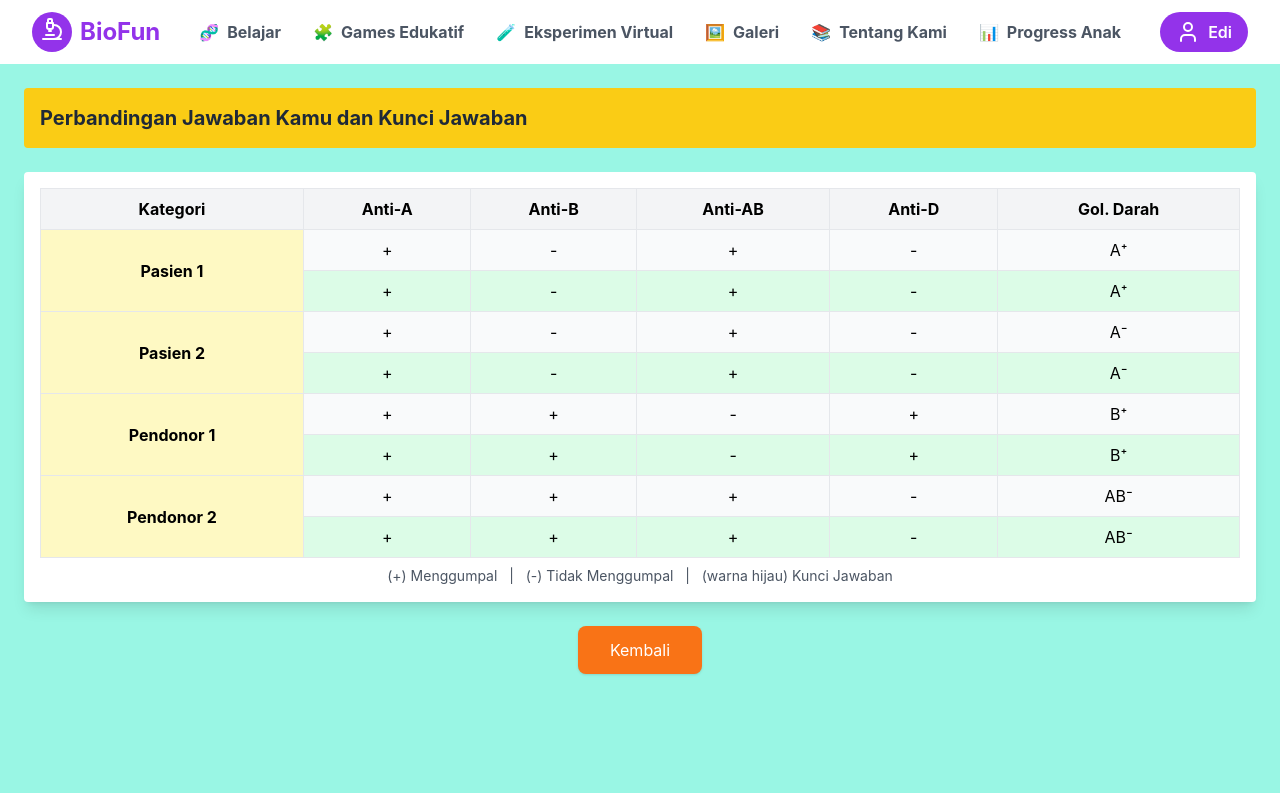
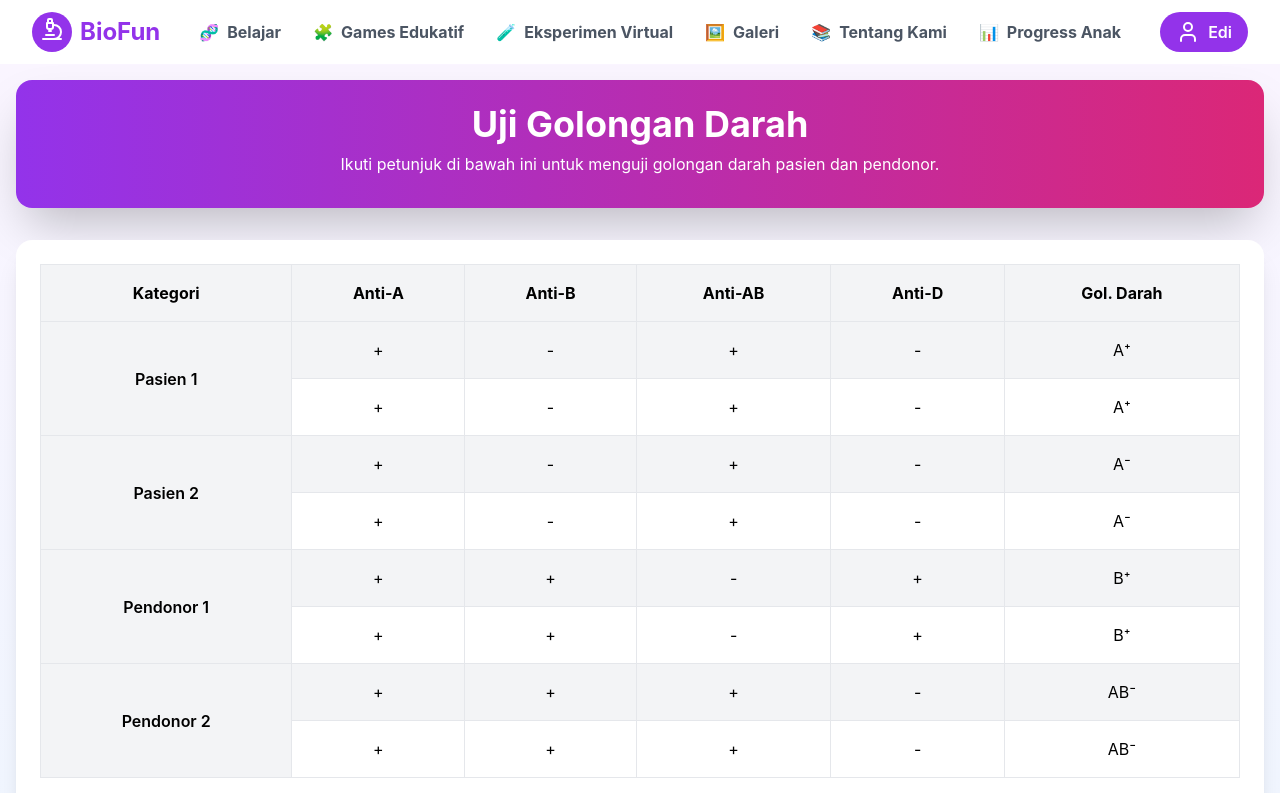
Before and after one commit to Ediw7/biofun, a React (Create React App) app: page /eksperimen-hasil in a window 1280 px wide. Shown: the top 793 px of the page. Built offline with nearby package versions, Linux system fonts and the light colour scheme.

Commit message:
mengganti page hasil tapi masih sementara

```diff
--- a/src/pages/EksperimenHasil.js
+++ b/src/pages/EksperimenHasil.js
@@ -41,53 +41,56 @@ const EksperimenHasil = () => {
   ];
 
   return (
-    <div className="min-h-screen bg-teal-200 p-6">
-      {/* Header */}
-      <div className="bg-yellow-400 p-4 rounded flex items-center justify-between">
-        <h1 className="text-xl font-bold text-gray-800">
-          Perbandingan Jawaban Kamu dan Kunci Jawaban
-        </h1>
+    <div className="min-h-screen bg-gradient-to-b from-purple-50 to-blue-50 p-4">
+      {/* Hero Section */}
+      <div className="bg-gradient-to-r from-purple-600 to-pink-600 text-white mb-8 py-6 rounded-2xl shadow-2xl">
+        <div className="container mx-auto px-4 text-center">
+          <h1 className="text-2xl md:text-4xl font-bold mb-2">Uji Golongan Darah</h1>
+          <p className="text-sm md:text-base mb-2">
+            Ikuti petunjuk di bawah ini untuk menguji golongan darah pasien dan pendonor.
+          </p>
+        </div>
       </div>
 
       {/* Tabel Perbandingan */}
-      <div className="bg-white mt-6 p-4 rounded shadow-lg">
-        <table className="w-full border border-gray-300">
-          <thead>
-            <tr className="bg-gray-100">
-              <th className="p-2 border">Kategori</th>
-              <th className="p-2 border">Anti-A</th>
-              <th className="p-2 border">Anti-B</th>
-              <th className="p-2 border">Anti-AB</th>
-              <th className="p-2 border">Anti-D</th>
-              <th className="p-2 border">Gol. Darah</th>
+      <div className="bg-white p-6 rounded-2xl shadow-xl">
+        <table className="w-full border-collapse border border-gray-300">
+          <thead className="bg-gray-100">
+            <tr>
+              <th className="p-4 border">Kategori</th>
+              <th className="p-4 border text-center">Anti-A</th>
+              <th className="p-4 border text-center">Anti-B</th>
+              <th className="p-4 border text-center">Anti-AB</th>
+              <th className="p-4 border text-center">Anti-D</th>
+              <th className="p-4 border text-center">Gol. Darah</th>
             </tr>
           </thead>
           <tbody>
             {data.map((item) => (
               <React.Fragment key={item.id}>
-                <tr className="bg-gray-50">
+                <tr className="bg-gray-100">
                   <td
                     rowSpan="2"
-                    className="border p-2 text-center font-bold bg-yellow-100"
+                    className="border p-4 text-center font-semibold bg-gray-100"
                   >
                     {item.kategori}
                   </td>
                   {/* Jawaban Kamu */}
                   {item.jawabanKamu.map((jawaban, index) => (
-                    <td key={index} className="border p-2 text-center">
+                    <td key={index} className="border p-4 text-center">
                       {jawaban}
                     </td>
                   ))}
-                  <td className="border p-2 text-center">{item.golDarahKamu}</td>
+                  <td className="border p-4 text-center">{item.golDarahKamu}</td>
                 </tr>
                 <tr>
                   {/* Kunci Jawaban */}
                   {item.kunciJawaban.map((jawaban, index) => (
                     <td
                       key={index}
-                      className={`border p-2 text-center ${
+                      className={`border p-4 text-center ${
                         item.jawabanKamu[index] === jawaban
-                          ? "bg-green-100"
+                          ? "bg-white"
                           : "bg-red-100"
                       }`}
                     >
@@ -95,9 +98,9 @@ const EksperimenHasil = () => {
                     </td>
                   ))}
                   <td
-                    className={`border p-2 text-center ${
+                    className={`border p-4 text-center ${
                       item.golDarahKamu === item.golDarahKunci
-                        ? "bg-green-100"
+                        ? "bg-white"
                         : "bg-red-100"
                     }`}
                   >
@@ -108,16 +111,17 @@ const EksperimenHasil = () => {
             ))}
           </tbody>
         </table>
-        <p className="mt-2 text-sm text-center text-gray-600">
+
+        <p className="mt-4 text-sm text-center text-gray-600">
           (+) Menggumpal &nbsp; | &nbsp; (-) Tidak Menggumpal &nbsp; | &nbsp;{" "}
           (warna hijau) Kunci Jawaban
         </p>
       </div>
 
       {/* Button Kembali */}
-      <div className="mt-6 text-center">
+      <div className="mt-8 text-center">
         <button
-          className="bg-orange-500 text-white px-8 py-3 rounded-lg shadow hover:bg-orange-600 transition"
+          className="bg-orange-500 text-white px-8 py-3 rounded-xl shadow-lg hover:bg-orange-600 transition-all"
           onClick={() => navigate("/eksperimen-golongan-darah")}
         >
           Kembali
--- a/src/pages/EksperimenPerbandingan.js
+++ b/src/pages/EksperimenPerbandingan.js
@@ -2,16 +2,9 @@ import React, { useState } from "react";
 import { useNavigate } from "react-router-dom";
 
 const EksperimenPerbandingan = () => {
-  const [selectedGolDar, setSelectedGolDar] = useState([
-    null, // Golongan darah pasien 1
-    null, // Golongan darah pasien 2
-    null, // Golongan darah pendonor 1
-    null, // Golongan darah pendonor 2
-  ]);
-
+  const [selectedGolDar, setSelectedGolDar] = useState([null]); // Hanya untuk pasien 1
   const golonganDarahOptions = ["A", "B", "AB", "O"];
   const [selectedPendonor, setSelectedPendonor] = useState([null, null]);
-
   const [showPopup, setShowPopup] = useState(false);
 
   // Menambahkan hook useNavigate untuk melakukan navigasi
@@ -69,23 +62,20 @@ const EksperimenPerbandingan = () => {
             </tr>
           </thead>
           <tbody>
-            {[...Array(4)].map((_, index) => (
-              <tr key={index}>
-                <td className="border p-4 text-center">
-                  {index < 2 ? `Pasien ${index + 1}` : `Pendonor ${index - 1}`}
-                </td>
-                {["+", "-", "+", "-"].map((val, colIndex) => (
-                  <td key={colIndex} className="border p-4 text-center">
-                    {val}
-                  </td>
-                ))}
+            {/* Pasien 1 */}
+            <tr>
+              <td className="border p-4 text-center">Pasien</td>
+              <td className="border p-4 text-center">+</td>
+              <td className="border p-4 text-center">-</td>
+              <td className="border p-4 text-center">+</td>
+              <td className="border p-4 text-center">-</td>
               <td className="border p-4 text-center">
                 <select
-                    value={selectedGolDar[index] || ""}
-                    onChange={(e) => handleGolDarChange(index, e.target.value)}
+                  value={selectedGolDar[0] || ""}
+                  onChange={(e) => handleGolDarChange(0, e.target.value)}
                   className="border border-gray-300 p-2 rounded-xl focus:outline-none focus:ring-2 focus:ring-purple-500"
                 >
-                    <option value="">Pilih Darah</option>
+                  <option value="">Pilih Gol. Darah</option>
                   {golonganDarahOptions.map((gol, golIndex) => (
                     <option key={golIndex} value={gol}>
                       {gol}
@@ -94,7 +84,50 @@ const EksperimenPerbandingan = () => {
                 </select>
               </td>
             </tr>
+            {/* Pendonor 1 */}
+            <tr>
+              <td className="border p-4 text-center">Pendonor 1</td>
+              <td className="border p-4 text-center">-</td>
+              <td className="border p-4 text-center">-</td>
+              <td className="border p-4 text-center">-</td>
+              <td className="border p-4 text-center">-</td>
+              <td className="border p-4 text-center">
+                <select
+                  value={selectedPendonor[0] || ""}
+                  onChange={(e) => handlePendonorChange(0, e.target.value)}
+                  className="border border-gray-300 p-2 rounded-xl focus:outline-none focus:ring-2 focus:ring-purple-500"
+                >
+                  <option value="">Pilih Gol. Darah</option>
+                  {golonganDarahOptions.map((gol, golIndex) => (
+                    <option key={golIndex} value={gol}>
+                      {gol}
+                    </option>
                   ))}
+                </select>
+              </td>
+            </tr>
+            {/* Pendonor 2 */}
+            <tr>
+              <td className="border p-4 text-center">Pendonor 2</td>
+              <td className="border p-4 text-center">-</td>
+              <td className="border p-4 text-center">+</td>
+              <td className="border p-4 text-center">+</td>
+              <td className="border p-4 text-center">+</td>
+              <td className="border p-4 text-center">
+                <select
+                  value={selectedPendonor[1] || ""}
+                  onChange={(e) => handlePendonorChange(1, e.target.value)}
+                  className="border border-gray-300 p-2 rounded-xl focus:outline-none focus:ring-2 focus:ring-purple-500"
+                >
+                  <option value="">Pilih Gol. Darah</option>
+                  {golonganDarahOptions.map((gol, golIndex) => (
+                    <option key={golIndex} value={gol}>
+                      {gol}
+                    </option>
+                  ))}
+                </select>
+              </td>
+            </tr>
           </tbody>
         </table>
         <p className="mt-4 text-sm text-center text-gray-600">
@@ -107,12 +140,11 @@ const EksperimenPerbandingan = () => {
         <h2 className="text-lg font-semibold text-center mb-6">
           Pilih Pendonor untuk Pasien
         </h2>
-        {[...Array(2)].map((_, index) => (
-          <div key={index} className="flex justify-between items-center mb-4">
-            <p className="text-gray-700">Pasien {index + 1}</p>
+        <div className="flex justify-between items-center mb-4">
+          <p className="text-gray-700">Pasien</p>
           <select
-              value={selectedPendonor[index] || ""}
-              onChange={(e) => handlePendonorChange(index, e.target.value)}
+            value={selectedPendonor[0] || ""}
+            onChange={(e) => handlePendonorChange(0, e.target.value)}
             className="border border-gray-300 p-2 rounded-xl w-2/3 focus:outline-none focus:ring-2 focus:ring-purple-500"
           >
             <option value="">Pilih Pendonor</option>
@@ -120,8 +152,8 @@ const EksperimenPerbandingan = () => {
             <option value="2">Pendonor 2</option>
           </select>
         </div>
-        ))}
       </div>
+
 
       {/* Button Lanjut */}
       <div className="mt-8 text-center">
--- a/src/pages/EksperimenPuzzel.js
+++ b/src/pages/EksperimenPuzzel.js
@@ -155,13 +155,13 @@ const TabelGolonganDarah = () => {
           <div className="text-xs md:text-sm mb-4">
             <h3 className="font-semibold text-purple-600">Instruksi Pasien</h3>
             <p className="mb-2">
-            <strong>Pasien:</strong> Tidak menggumpal, Menggumpal, Tidak Menggumpal, Menggumpal<br />
+            <strong>Pasien:</strong> Menggumpal, Tidak Menggumpal, Menggumpal, Tidak menggumpal<br />
             </p>
           </div>
           <div className="text-xs md:text-sm mb-4">
             <h3 className="font-semibold text-purple-600">Instruksi Pendonor</h3>
             <p className="mb-2">
-              <strong>Pendonor 1:</strong> Menggumpal, Menggumpal, Menggumpal, Menggumpal<br />
+              <strong>Pendonor 1:</strong> Tidak menggumpal, Tidak menggumpal, Tidak menggumpal, Tidak menggumpal<br />
               <strong>Pendonor 2:</strong> Tidak menggumpal, Menggumpal, Menggumpal, Menggumpal<br />
             </p>
           </div>
```
Lines whose indentation alone changed are shown as unchanged.
